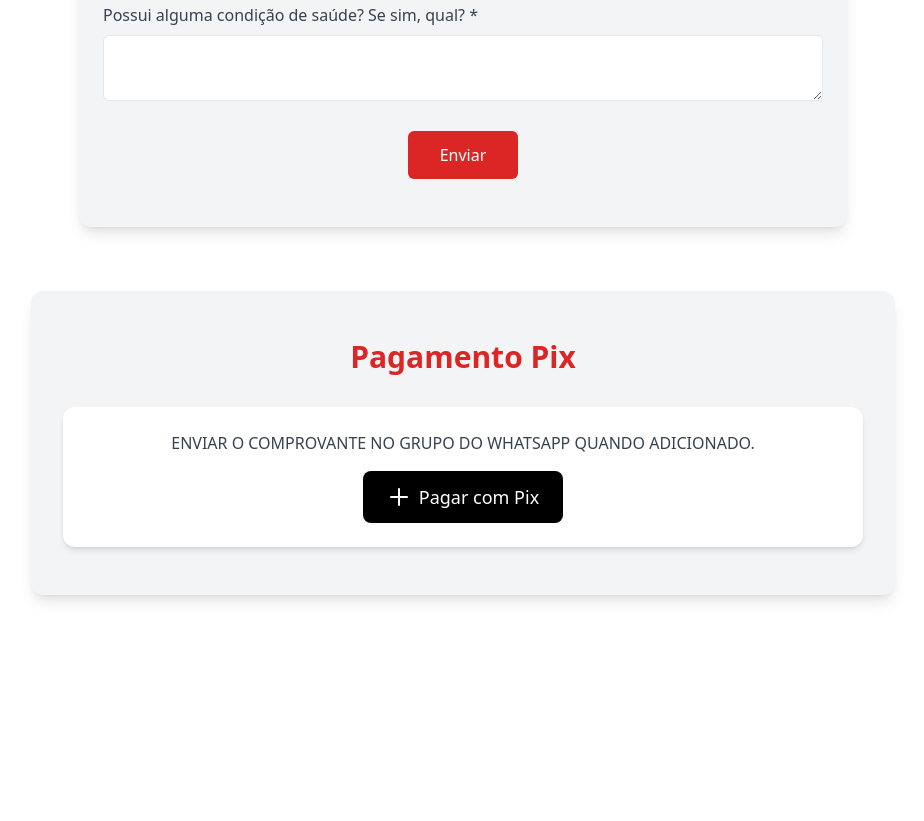
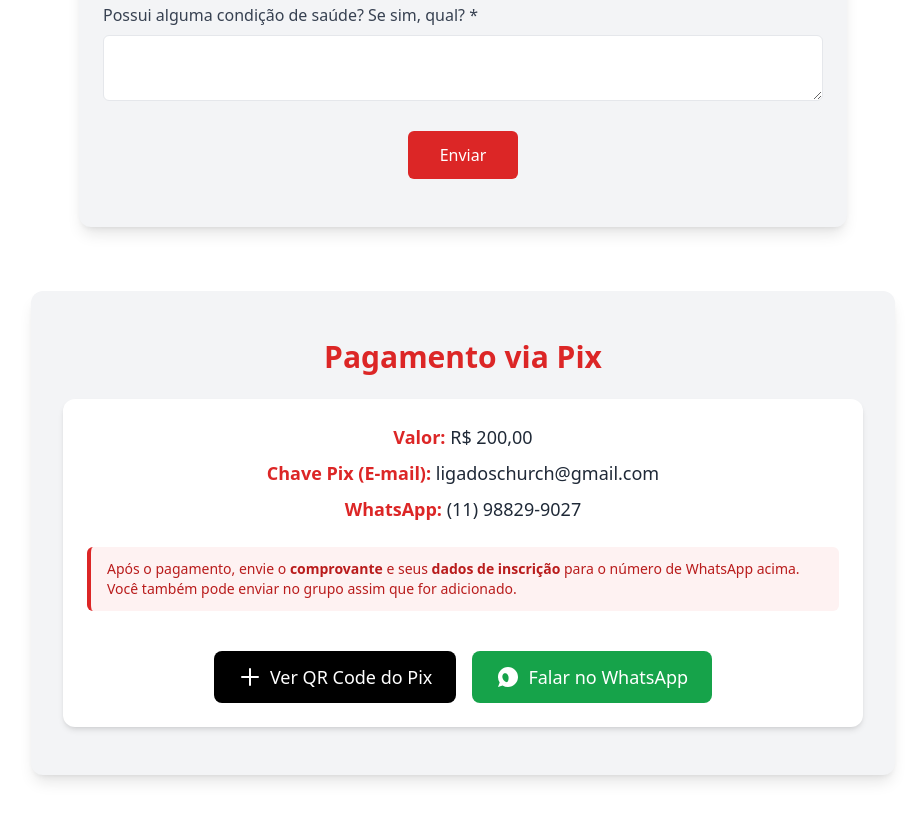
Before and after one commit to IzzyWoong/Ligados-Church, a plain HTML site: page impacto.html in a window 1280 px wide. Shown: the part 2371-3192 px from the top of the page, without its empty margins (177-1101 px from the left). Before the commit the page ends 3014 px from the top, so only its background shows below. Drawn offline with nearby package versions, Linux system fonts and the light colour scheme; a script that the page names is missing.

Commit message:
minha atualização

```diff
--- a/impacto.html
+++ b/impacto.html
@@ -138,20 +138,42 @@
 
 
   <section class="bg-gray-100 py-12 px-4 md:px-8 rounded-xl shadow-lg mt-16 max-w-4xl mx-auto">
-    <h2 class="text-3xl font-bold text-center text-red-600 mb-8">Pagamento Pix</h2>
-    <div class="bg-white p-6 rounded-xl shadow-md text-center">
-      <p class="text-gray-700 mb-4">ENVIAR O COMPROVANTE NO GRUPO DO WHATSAPP QUANDO ADICIONADO.</p>
-      <div class="flex flex-col md:flex-row justify-center items-center gap-4">
+    <h2 class="text-3xl font-bold text-center text-red-600 mb-6">Pagamento via Pix</h2>
+    <div class="bg-white p-6 rounded-xl shadow-md text-center space-y-6">
+
+      <div class="text-lg text-gray-800">
+        <p class="mb-2"><strong class="text-red-600">Valor:</strong> R$ 200,00</p>
+        <p class="mb-2"><strong class="text-red-600">Chave Pix (E-mail):</strong> ligadoschurch@gmail.com</p>
+        <p class="mb-2"><strong class="text-red-600">WhatsApp:</strong> (11) 98829-9027</p>
+      </div>
+
+      <div class="bg-red-50 border-l-4 border-red-600 text-left px-4 py-3 rounded-md text-sm text-red-700">
+        Após o pagamento, envie o <strong>comprovante</strong> e seus <strong>dados de inscrição</strong> para o número de WhatsApp acima.
+        <br>Você também pode enviar no grupo assim que for adicionado.
+      </div>
+
+      <div class="flex flex-col md:flex-row justify-center items-center gap-4 pt-4">
         <!-- Botão Pix -->
         <a href="assets/qrcode-pix.png" target="_blank" class="inline-flex items-center bg-black text-white px-6 py-3 rounded-lg text-lg hover:bg-red-600 transition">
-          <svg xmlns="http://www.w3.org/2000/svg" class="h-6 w-6 mr-2" fill="none" viewBox="0 0 24 24" stroke="currentColor">
+          <!-- Ícone Pix -->
+          <svg xmlns="http://www.w3.org/2000/svg" fill="none" class="h-6 w-6 mr-2" viewBox="0 0 24 24" stroke="currentColor">
             <path stroke-linecap="round" stroke-linejoin="round" stroke-width="2" d="M12 4v16m8-8H4" />
           </svg>
-          Pagar com Pix
+          Ver QR Code do Pix
+        </a>
+
+        <!-- Botão WhatsApp -->
+        <a href="https://wa.me/5511988299027" target="_blank" class="inline-flex items-center bg-green-600 text-white px-6 py-3 rounded-lg text-lg hover:bg-green-700 transition">
+          <!-- Ícone WhatsApp -->
+          <svg xmlns="http://www.w3.org/2000/svg" class="h-6 w-6 mr-2" fill="currentColor" viewBox="0 0 24 24">
+            <path d="M12.001 2C6.478 2 2 6.478 2 12a9.948 9.948 0 001.671 5.539L2 22l4.548-1.606A9.948 9.948 0 0012 22c5.523 0 10-4.478 10-10S17.523 2 12.001 2zm.22 15.395c-3.186.002-5.881-2.684-5.887-5.882-.003-.47.077-.93.232-1.36.112-.312.287-.602.51-.85l.178-.198c.18-.2.4-.376.64-.521.215-.13.455-.223.703-.274.181-.037.364-.058.547-.062.21-.005.422.014.626.056.216.046.426.119.624.216.21.103.41.234.593.39.197.17.38.365.543.58.218.282.399.59.54.918.162.378.287.772.373 1.175.103.482.151.974.143 1.467-.005.377-.033.753-.086 1.125-.057.412-.147.822-.27 1.225a5.116 5.116 0 01-.405.945c-.167.312-.377.602-.62.861a3.757 3.757 0 01-.914.722c-.306.176-.643.3-.997.367-.344.065-.695.098-1.049.098z"/>
+          </svg>
+          Falar no WhatsApp
         </a>
       </div>
     </div>
   </section>
+
 </main>
 
 <script src="js/scripts.js"></script>
```
